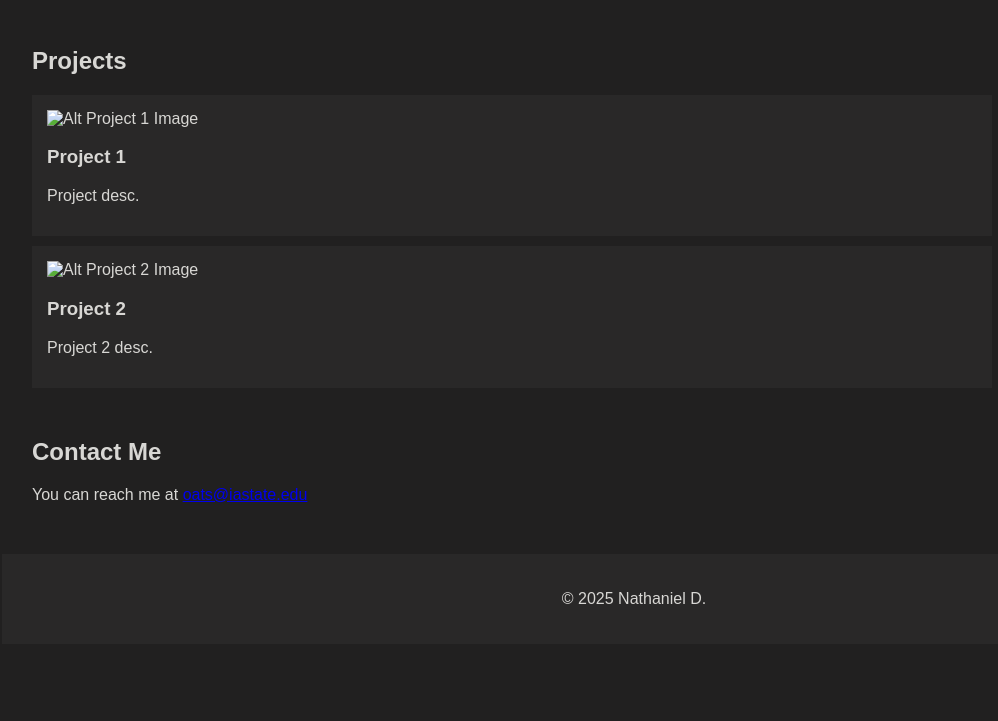
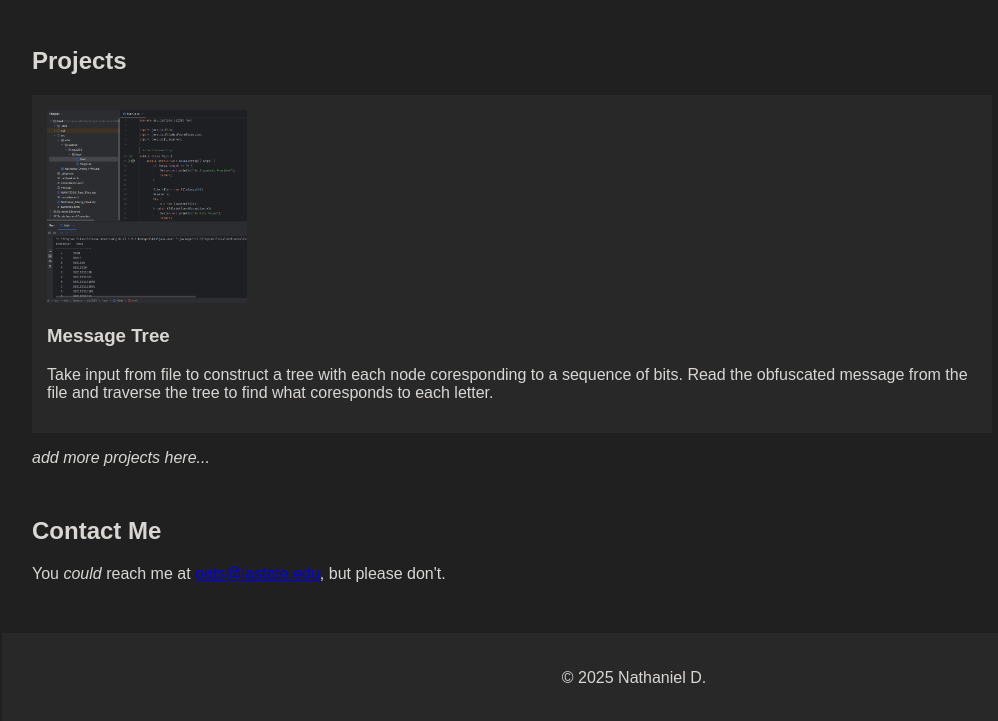
Before and after one commit to oattbread/personal-webpage, a plain HTML site: page index.html in a window 1280 px wide. Shown: the part 465-1186 px from the top of the page, without its empty margins (6-1004 px from the left). Before the commit the page ends 1117 px from the top, so only its background shows below. Drawn offline with Linux system fonts and the light colour scheme.

Commit message:
updated stuiff

```diff
--- a/index.html
+++ b/index.html
@@ -40,21 +40,17 @@
         <div class="container">
             <h2>Projects</h2>
             <div class="project">
-            <img src= "images/project1.png" alt="Alt Project 1 Image">
-            <h3>Project 1</h3>
-            <p>Project desc.</p>
+            <img src= "images/project1.png" width="200px" alt="Alt Project 1 Image">
+            <h3>Message Tree</h3>
+            <p>Take input from file to construct a tree with each node coresponding to a sequence of bits. Read the obfuscated message from the file and traverse the tree to find what coresponds to each letter.</p>
             </div>
-            <div class="project">
-                <img src= "images/project2.png" alt="Alt Project 2 Image">
-                <h3>Project 2</h3>
-                <p>Project 2 desc.</p>
-            </div>
+            <p><i>add more projects here...</i></p>
         </div>
     </section>
     <section id="contact">
         <div class="container">
             <h2>Contact Me</h2>
-            <p>You can reach me at <a href="mailto:oats@iastate.edu">oats@iastate.edu</a></p>
+            <p>You <i>could</i> reach me at <a href="mailto:oats@iastate.edu">oats@iastate.edu</a>, but please don't.</p>
         </div>
     </section>
     <footer>
```
Also changed, not shown: images/project1.png (added).
